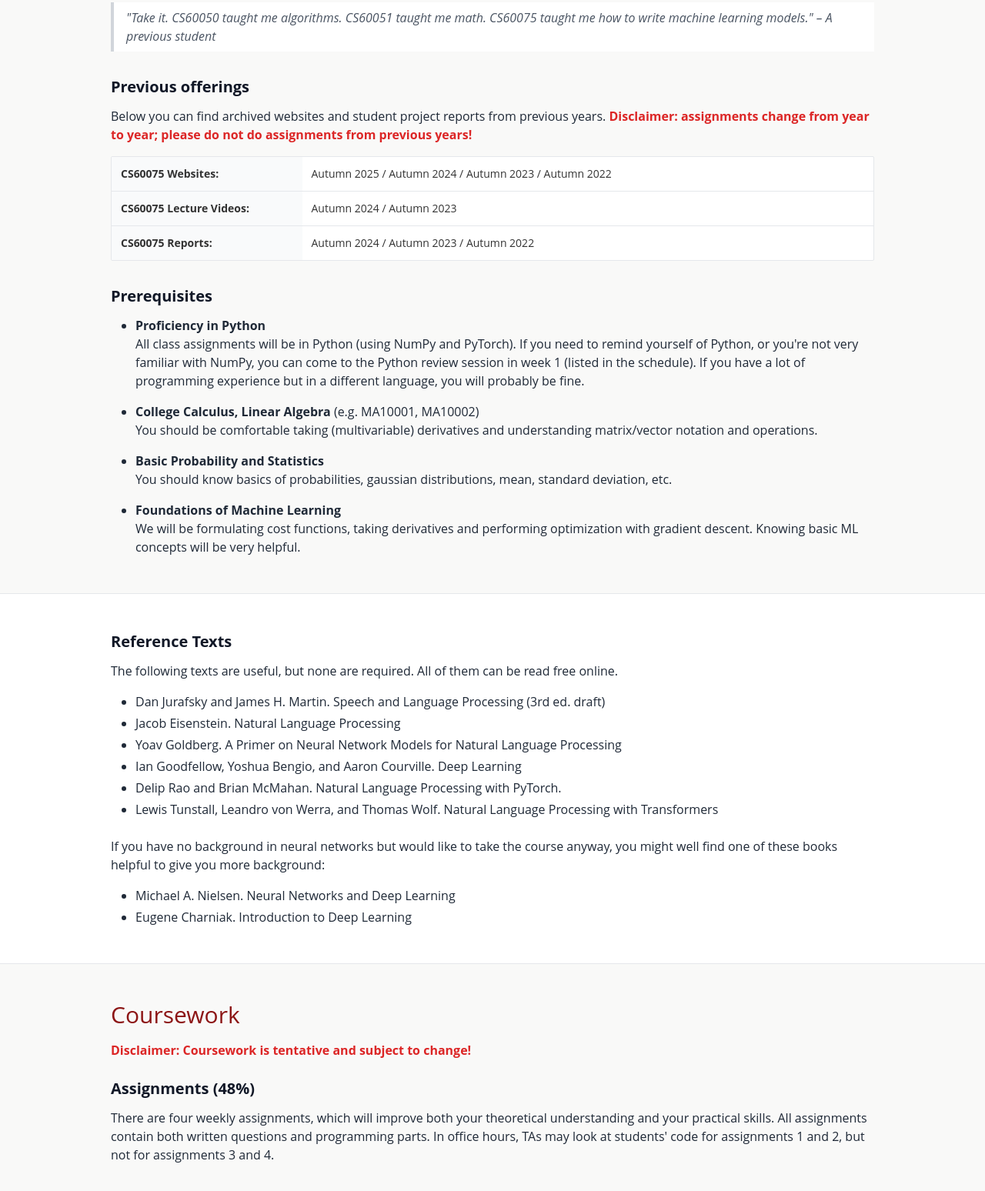
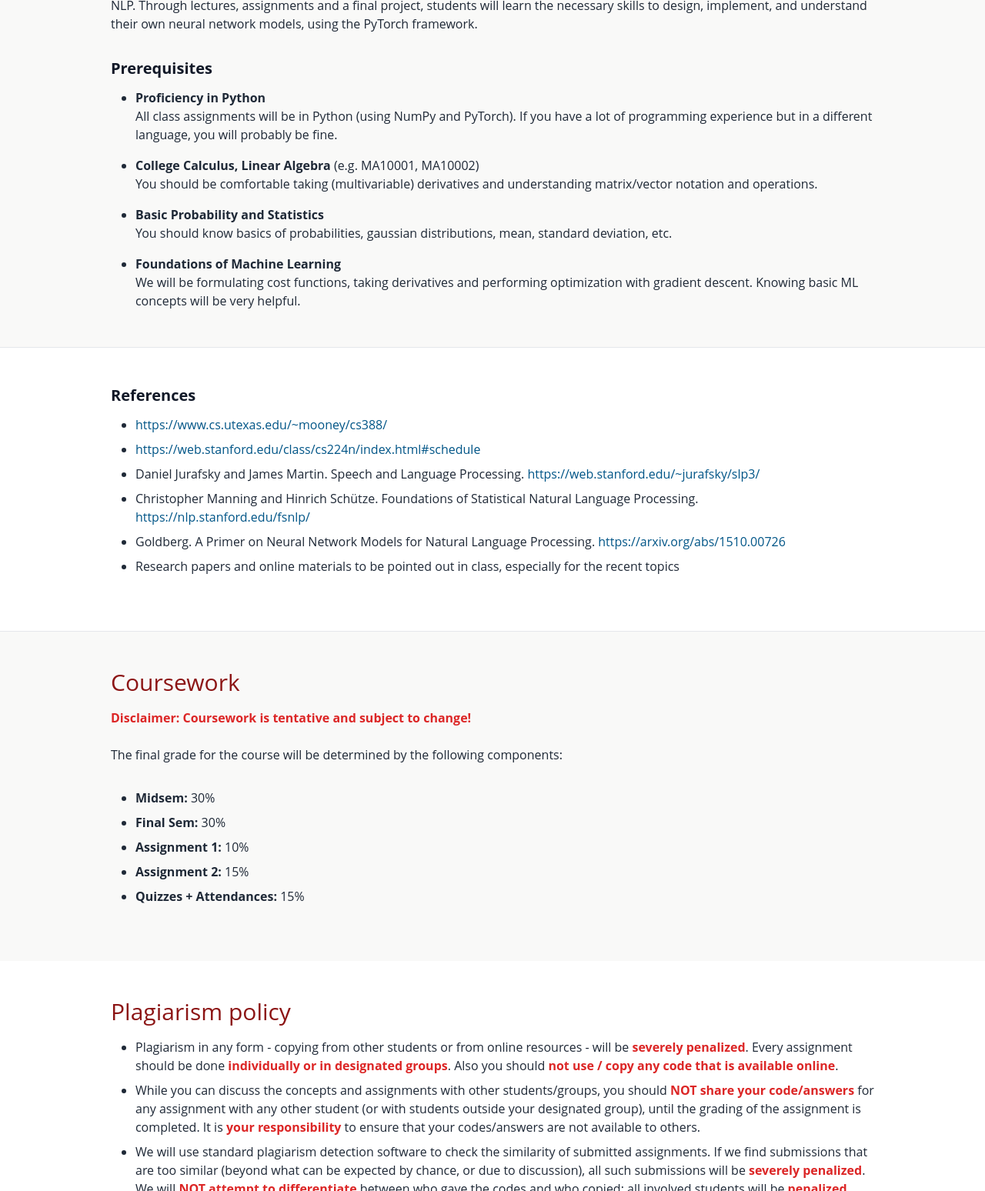
Before and after one commit to beingdutta/Stanford-NLP-Course-site-template, a plain HTML site: page index.html in a window 1280 px wide. Shown: the part 1252-2800 px from the top of the page at 77% size. Drawn offline with nearby package versions, Linux system fonts and the light colour scheme.

Commit message:
index updated

```diff
--- a/index.html
+++ b/index.html
@@ -143,9 +143,10 @@
     <!-- Logistics -->
     <section class="max-w-5xl mx-auto px-4 py-12">
         <h2 class="text-3xl mb-4">Announcements</h2>
-        <ul class="list-disc pl-8 space-y-2 text-gray-800">
-            <li><strong>Lectures:</strong> are on Wednesday/Tuesday/Thursday in <a href="#">Nalanda Classroom Complex</a></li>
-            <li><strong>Registration:</strong> course registration is required.</li>
+        <ul class="list-disc pl-8 space-y-4 text-gray-800">
+            <li>The course is aimed to have around 100 students. CS students will be preferred. Given we have to reserve seats for scholars, very little room is left for taking more students.</li>
+            <li>We follow a strict attendance policy which will be recorded and added to grade weightage.</li>
+            <li>See the prerequisite section to check whether you will be able to cope up with coding assignments in the course.</li>
         </ul>
     </section>
 
@@ -159,41 +160,11 @@
                 Natural language processing (NLP) or computational linguistics is one of the most important technologies of the information age. Applications of NLP are everywhere because people communicate almost everything in language: web search, advertising, emails, customer service, language translation, virtual agents, medical reports, etc. In recent years, Deep Learning approaches have obtained very high performance across many different NLP tasks, using single end-to-end neural models that do not require traditional, task-specific feature engineering. In this course, students will gain a thorough introduction to cutting-edge research in Deep Learning for NLP. Through lectures, assignments and a final project, students will learn the necessary skills to design, implement, and understand their own neural network models, using the PyTorch framework.
             </p>
 
-            <blockquote class="border-l-4 border-gray-300 pl-4 py-2 italic text-gray-600 mb-8 bg-white">
-                "Take it. CS60050 taught me algorithms. CS60051 taught me math. CS60075 taught me how to write machine learning models." – A previous student
-            </blockquote>
-
-            <h3 class="text-xl mb-3 text-gray-900 font-bold">Previous offerings</h3>
-            <p class="mb-4 text-gray-800">
-                Below you can find archived websites and student project reports from previous years. <strong class="text-red-600">Disclaimer: assignments change from year to year; please do not do assignments from previous years!</strong>
-            </p>
-
-            <div class="bg-white border border-gray-200 rounded-sm overflow-hidden mb-8 text-sm">
-                <div class="grid grid-cols-1 md:grid-cols-12 border-b border-gray-200">
-                    <div class="p-3 md:col-span-3 font-bold bg-gray-50">CS60075 Websites:</div>
-                    <div class="p-3 md:col-span-9">
-                        <a href="#">Autumn 2025</a> / <a href="#">Autumn 2024</a> / <a href="#">Autumn 2023</a> / <a href="#">Autumn 2022</a>
-                    </div>
-                </div>
-                <div class="grid grid-cols-1 md:grid-cols-12 border-b border-gray-200">
-                    <div class="p-3 md:col-span-3 font-bold bg-gray-50">CS60075 Lecture Videos:</div>
-                    <div class="p-3 md:col-span-9">
-                        <a href="#">Autumn 2024</a> / <a href="#">Autumn 2023</a>
-                    </div>
-                </div>
-                <div class="grid grid-cols-1 md:grid-cols-12">
-                    <div class="p-3 md:col-span-3 font-bold bg-gray-50">CS60075 Reports:</div>
-                    <div class="p-3 md:col-span-9">
-                        <a href="#">Autumn 2024</a> / <a href="#">Autumn 2023</a> / <a href="#">Autumn 2022</a>
-                    </div>
-                </div>
-            </div>
-
             <h3 class="text-xl mb-3 text-gray-900 font-bold">Prerequisites</h3>
             <ul class="list-disc pl-8 space-y-4 text-gray-800">
                 <li>
                     <strong>Proficiency in Python</strong><br>
-                    All class assignments will be in Python (using <a href="#">NumPy</a> and <a href="#">PyTorch</a>). If you need to remind yourself of Python, or you're not very familiar with NumPy, you can come to the Python review session in week 1 (listed in the <a href="#">schedule</a>). If you have a lot of programming experience but in a different language, you will probably be fine.
+                    All class assignments will be in Python (using <a href="#">NumPy</a> and <a href="#">PyTorch</a>). If you have a lot of programming experience but in a different language, you will probably be fine.
                 </li>
                 <li>
                     <strong>College Calculus, Linear Algebra</strong> (e.g. MA10001, MA10002)<br>
@@ -211,63 +182,53 @@
         </div>
     </section>
 
-    <!-- Reference Texts -->
+    <!-- References -->
     <section class="max-w-5xl mx-auto px-4 py-12">
-        <h3 class="text-xl mb-3 text-gray-900 font-bold">Reference Texts</h3>
-        <p class="mb-4 text-gray-800">The following texts are useful, but none are required. All of them can be read free online.</p>
-        <ul class="list-disc pl-8 space-y-1 mb-6 text-gray-800">
-            <li>Dan Jurafsky and James H. Martin. <a href="#">Speech and Language Processing (3rd ed. draft)</a></li>
-            <li>Jacob Eisenstein. <a href="#">Natural Language Processing</a></li>
-            <li>Yoav Goldberg. <a href="#">A Primer on Neural Network Models for Natural Language Processing</a></li>
-            <li>Ian Goodfellow, Yoshua Bengio, and Aaron Courville. <a href="#">Deep Learning</a></li>
-            <li>Delip Rao and Brian McMahan. <a href="#">Natural Language Processing with PyTorch</a>.</li>
-            <li>Lewis Tunstall, Leandro von Werra, and Thomas Wolf. <a href="#">Natural Language Processing with Transformers</a></li>
-        </ul>
-        <p class="mb-4 text-gray-800">If you have no background in neural networks but would like to take the course anyway, you might well find one of these books helpful to give you more background:</p>
-         <ul class="list-disc pl-8 space-y-1 text-gray-800">
-            <li>Michael A. Nielsen. <a href="#">Neural Networks and Deep Learning</a></li>
-            <li>Eugene Charniak. <a href="#">Introduction to Deep Learning</a></li>
+        <h3 class="text-xl mb-3 text-gray-900 font-bold">References</h3>
+        <ul class="list-disc pl-8 space-y-2 mb-6 text-gray-800">
+            <li><a href="https://www.cs.utexas.edu/~mooney/cs388/" class="text-brand-link">https://www.cs.utexas.edu/~mooney/cs388/</a></li>
+            <li><a href="https://web.stanford.edu/class/cs224n/index.html#schedule" class="text-brand-link">https://web.stanford.edu/class/cs224n/index.html#schedule</a></li>
+            <li>Daniel Jurafsky and James Martin. Speech and Language Processing. <a href="https://web.stanford.edu/~jurafsky/slp3/" class="text-brand-link">https://web.stanford.edu/~jurafsky/slp3/</a></li>
+            <li>Christopher Manning and Hinrich Schütze. Foundations of Statistical Natural Language Processing. <a href="https://nlp.stanford.edu/fsnlp/" class="text-brand-link">https://nlp.stanford.edu/fsnlp/</a></li>
+            <li>Goldberg. A Primer on Neural Network Models for Natural Language Processing. <a href="https://arxiv.org/abs/1510.00726" class="text-brand-link">https://arxiv.org/abs/1510.00726</a></li>
+            <li>Research papers and online materials to be pointed out in class, especially for the recent topics</li>
         </ul>
     </section>
-
     <!-- Coursework -->
     <section class="bg-brand-bgalt py-12 border-t border-gray-200" id="coursework">
         <div class="max-w-5xl mx-auto px-4">
             <h2 class="text-3xl mb-4">Coursework</h2>
-            <p class="text-red-600 font-bold mb-6">Disclaimer: Coursework is tentative and subject to change!</p>
-
-            <h3 class="text-xl mb-3 text-gray-900 font-bold">Assignments (48%)</h3>
-            <p class="mb-8 text-gray-800">
-                There are four weekly assignments, which will improve both your theoretical understanding and your practical skills. All assignments contain both written questions and programming parts. In office hours, TAs may look at students' code for assignments 1 and 2, but not for assignments 3 and 4.
-            </p>
-
-            <h3 class="text-xl mb-3 text-gray-900 font-bold">Final Project (49%)</h3>
-            <p class="mb-4 text-gray-800">
-                The Final Project offers you the chance to apply your newly acquired skills towards an in-depth application. Students have two options: the <strong>Default Final Project</strong> (in which students tackle a predefined task, namely implementing a minimalist version of a Large Language Model) or a <strong>Custom Final Project</strong> (in which students choose their own project involving human language and deep learning). Examples of both can be seen on the <a href="#">previous year's website</a>. <i>Note: TAs may not look at students' code for either the default or custom final projects.</i>
-            </p>
-
-            <p class="mb-2 text-gray-800">Important information</p>
+            <p class="text-red-600 font-bold mb-6 text-gray-800">Disclaimer: Coursework is tentative and subject to change!</p>
+            <p class="mb-8 text-gray-800">The final grade for the course will be determined by the following components:</p>
             <ul class="list-disc pl-8 space-y-2 mb-6 text-gray-800">
-                <li><strong>Credit:</strong> For both default and custom projects, credit for the final project is broken down as follows:
-                    <ul class="list-circle pl-6 mt-1 space-y-1">
-                        <li>Project proposal (8%)</li>
-                        <li>Project milestone (6%)</li>
-                        <li>Project poster (3%)</li>
-                        <li>Project report (32%)</li>
-                    </ul>
-                </li>
-                <li><strong>Deadlines:</strong> The project proposal, milestone and report are all due at 11:59pm IST. All deadlines are listed in the <a href="#">schedule</a>.</li>
-                <li><strong>Default Final Project:</strong> In this project, students implement parts of a transformer architecture and use it to tackle downstream tasks. Similar to previous years, the code is in PyTorch.</li>
-                <li><strong>Project advice</strong> [<a href="#">lecture slides</a>] [<a href="#">custom project tips</a>]: The <i>Practical Tips for Final Projects</i> lecture provides guidance for choosing and planning your project. To get project advice from staff members, first look at each staff member's areas of expertise on the <a href="#">office hours page</a>.</li>
-                <li><strong>Ethics-related questions:</strong> For guidance on projects dealing with ethical questions, or ethical questions that arise during your project, please contact the TAs.</li>
-            </ul>
-
-            <p class="mb-2 text-gray-800">Practicalities</p>
-            <ul class="list-disc pl-8 space-y-2 text-gray-800 mb-8">
-                <li><strong>Team size:</strong> Students may do final projects solo, or in teams of up to 3 people. We strongly recommend you do the final project in a team. Larger teams are expected to do correspondingly larger projects, and you should only form a 3-person team if you are planning to do an ambitious project where every team member will have a significant contribution.</li>
-                <li><strong>Contribution:</strong> In the final report we ask for a statement of what each team member contributed to the project. Team members will typically get the same grade, but we may differentiate in extreme cases.</li>
+                <li><strong>Midsem:</strong> 30%</li>
+                <li><strong>Final Sem:</strong> 30%</li>
+                <li><strong>Assignment 1:</strong> 10%</li>
+                <li><strong>Assignment 2:</strong> 15%</li>
+                <li><strong>Quizzes + Attendances:</strong> 15%</li>
             </ul>
         </div>
+    </section>
+    <!-- Plagiarism policy -->
+    <section class="max-w-5xl mx-auto px-4 py-12">
+        <h2 class="text-3xl mb-4">Plagiarism policy</h2>
+        <ul class="list-disc pl-8 space-y-2 mb-6 text-gray-800">
+            <li>
+                Plagiarism in any form - copying from other students or from online resources - will be <strong class="text-red-600">severely penalized</strong>.
+                Every assignment should be done <strong class="text-red-600">individually or in designated groups</strong>. Also you should <strong class="text-red-600">not use / copy any code that is available online</strong>.
+            </li>
+            <li>
+                While you can discuss the concepts and assignments with other students/groups, you should <strong class="text-red-600">NOT share your code/answers</strong> for any assignment with any other student (or with students outside your designated group), until the grading of the assignment is completed.
+                It is <strong class="text-red-600">your responsibility</strong> to ensure that your codes/answers are not available to others.
+            </li>
+            <li>
+                We will use standard plagiarism detection software to check the similarity of submitted assignments.
+                If we find submissions that are too similar (beyond what can be expected by chance, or due to discussion), all such submissions will be <strong class="text-red-600">severely penalized</strong>.
+                We will <strong class="text-red-600">NOT attempt to differentiate</strong> between who gave the codes and who copied; all involved students will be <strong class="text-red-600">penalized equally</strong>.
+                The <strong class="text-red-600">minimum penalty for plagiarism in an assignment is a zero on that assignment</strong>.
+                There can be <strong class="text-red-600">more severe penalties for repeat offences, including grade reduction and de-registration from the course</strong>.
+            </li>
+        </ul>
     </section>
 
     <!-- Footer Space -->
```
Also changed, not shown: schedule.html (+23 -23 lines).
